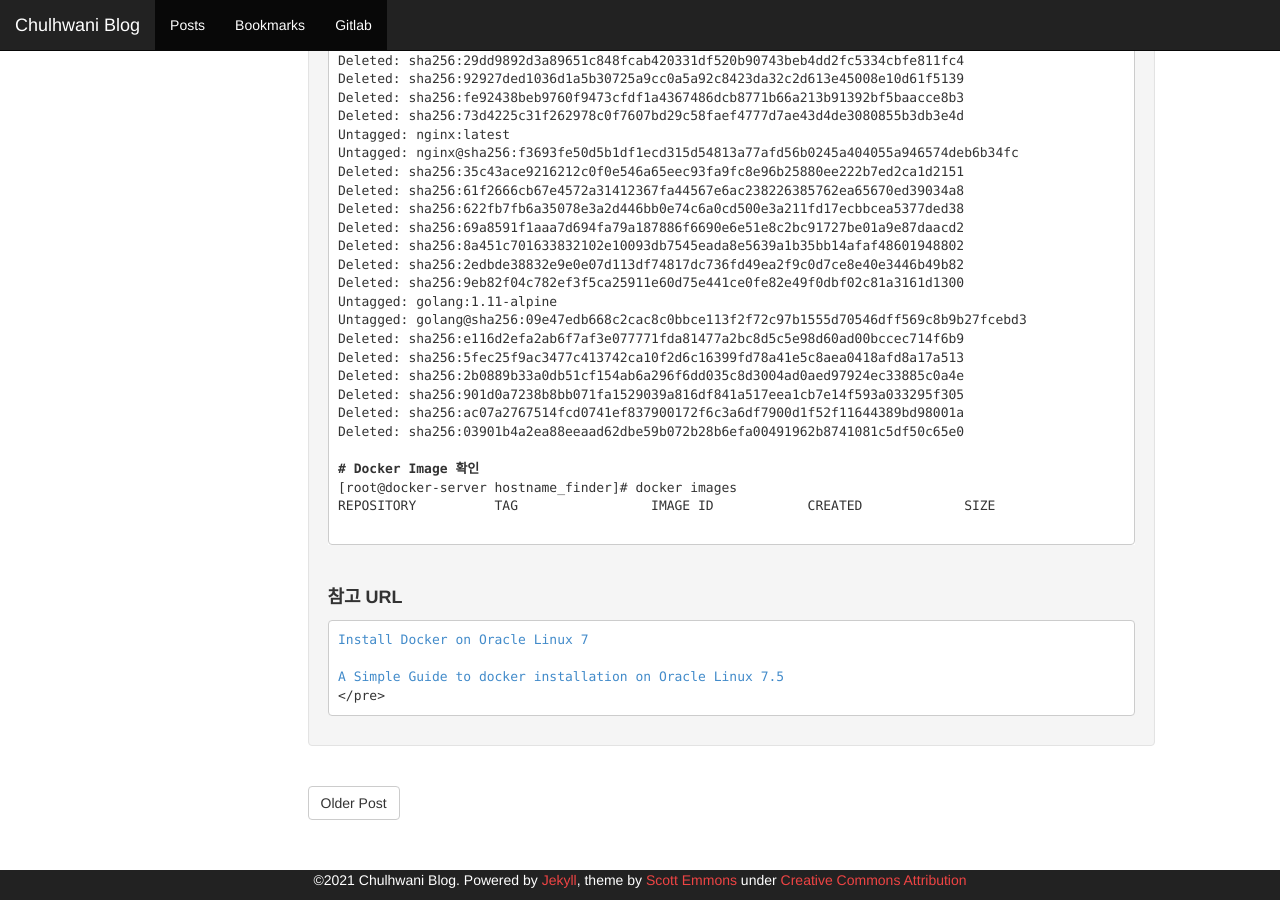
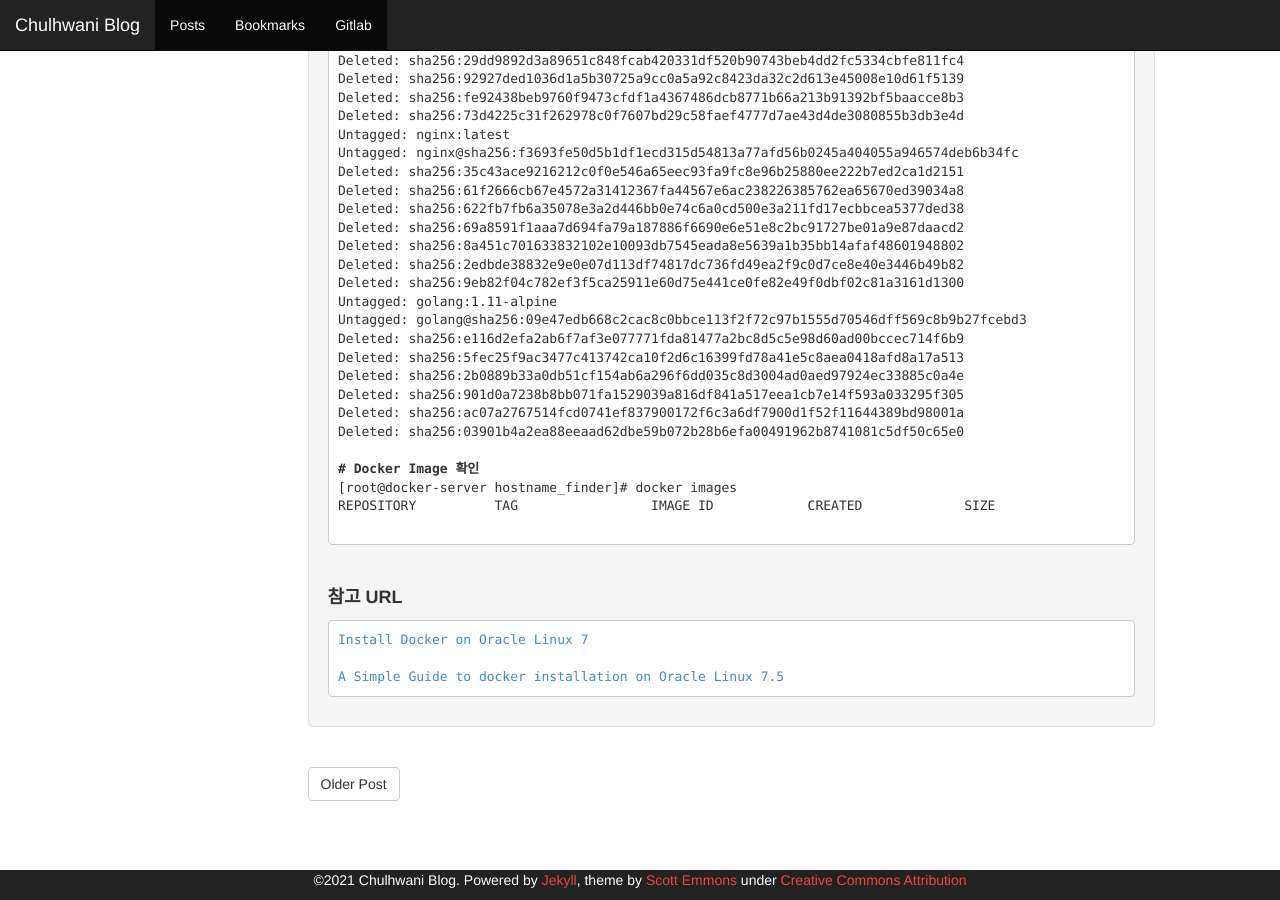
Before and after one commit to chulhwani/chulhwani.github.io, a Jekyll site: the page built from _posts/2021-02-23-[OCI] Oracle Linux에 Docker 설치&관리.md, in a window 1280 px wide and 900 px high, scrolled down 12210 px. Built offline with Jekyll 4.4.1, drawn with Linux system fonts in a browser that asks for light colours; our own code applies the rules of GitHub Pages for plain Markdown files.

```diff
--- a/_posts/2021-02-23-[OCI] Oracle Linux에 Docker 설치&관리.md
+++ b/_posts/2021-02-23-[OCI] Oracle Linux에 Docker 설치&관리.md
@@ -630,6 +630,6 @@ REPOSITORY          TAG                 IMAGE ID            CREATED
 <p>&nbsp;</p>
 <strong><font size="4">참고 URL</font></strong>
 <pre class="highlight">
-<a href="https://blogs.oracle.com/virtualization/install-docker-on-oracle-linux-7-v2" target="_blank">Install Docker on Oracle Linux 7<br>
+<a href="https://blogs.oracle.com/virtualization/install-docker-on-oracle-linux-7-v2" target="_blank">Install Docker on Oracle Linux 7</a><br>
 <a href="https://blogs.oracle.com/blogbypuneeth/a-simple-guide-to-docker-installation-on-oracle-linux-75" target="_blank">A Simple Guide to docker installation on Oracle Linux 7.5</a>
 </pre>
```
